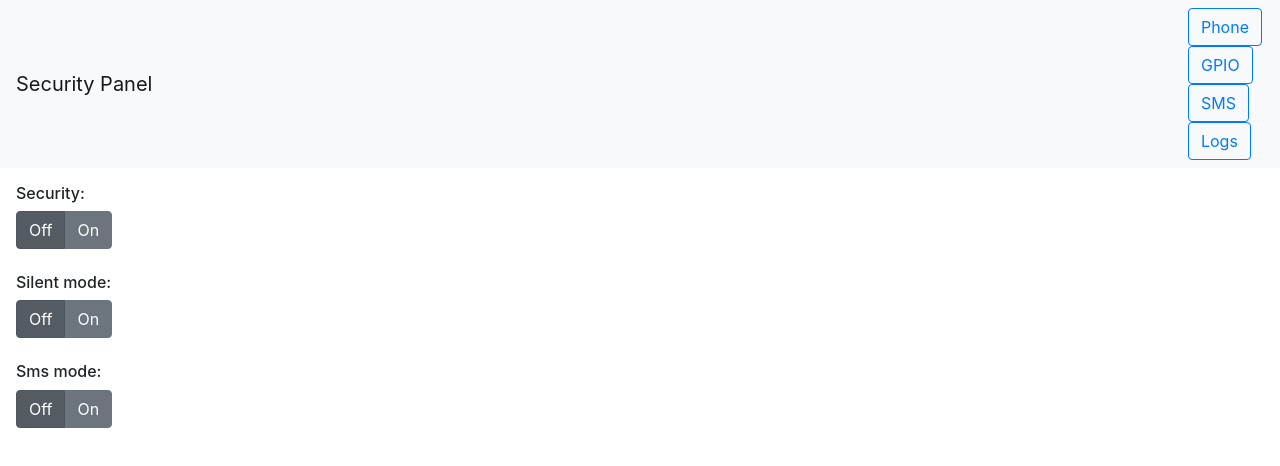
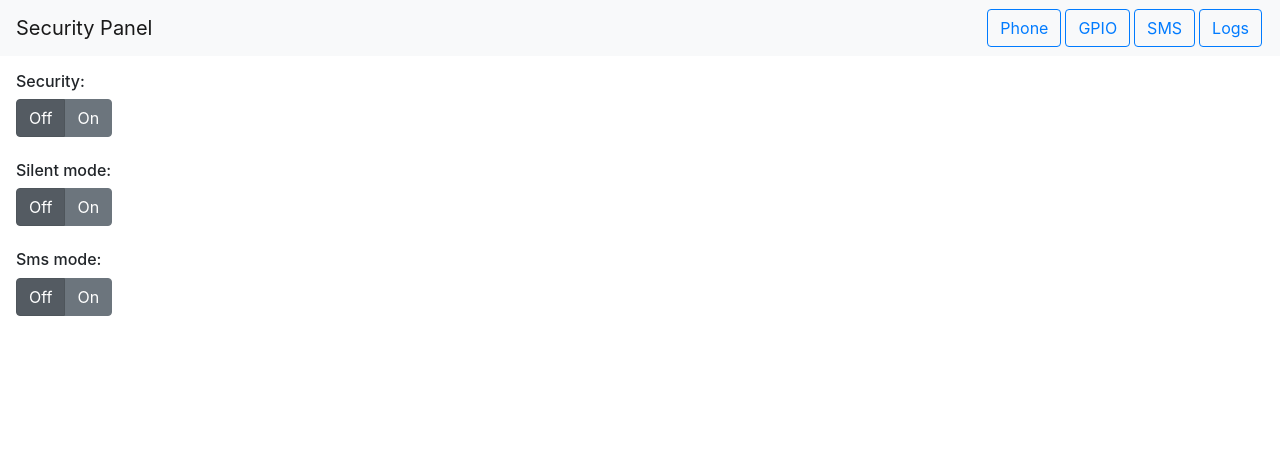
Before and after one commit to cimon87/basement_project_vue, a Vue app: page / in a window 1280 px wide. Shown: the top 466 px of the page. Built offline with nearby package versions, Linux system fonts and the light colour scheme; no server answers.

Commit message:
Toggable navbar

```diff
--- a/src/components/Header.vue
+++ b/src/components/Header.vue
@@ -1,7 +1,9 @@
 <template>
   <div>
-    <b-navbar toggleable type="light" variant="light">
+    <b-navbar toggleable="md" type="light" variant="light" fixed>
       <router-link tag="b-navbar-brand" class="pointer" to="/" id="home">Security Panel</router-link>
+      <b-navbar-toggle target="nav_collapse"></b-navbar-toggle>
+      <b-collapse is-nav id="nav_collapse">
         <b-navbar-nav class="ml-auto">
           <router-link tag="div" to="/phone" size="md">
             <b-button variant="outline-primary" class="my-2 my-sm-0" right exact>Phone</b-button>
@@ -16,6 +18,7 @@
             <b-button variant="outline-primary" class="my-2 my-sm-0" right exact>Logs</b-button>
           </router-link>
         </b-navbar-nav>
+      </b-collapse>
     </b-navbar>
   </div>
 </template>
```
Lines whose indentation alone changed are shown as unchanged.
